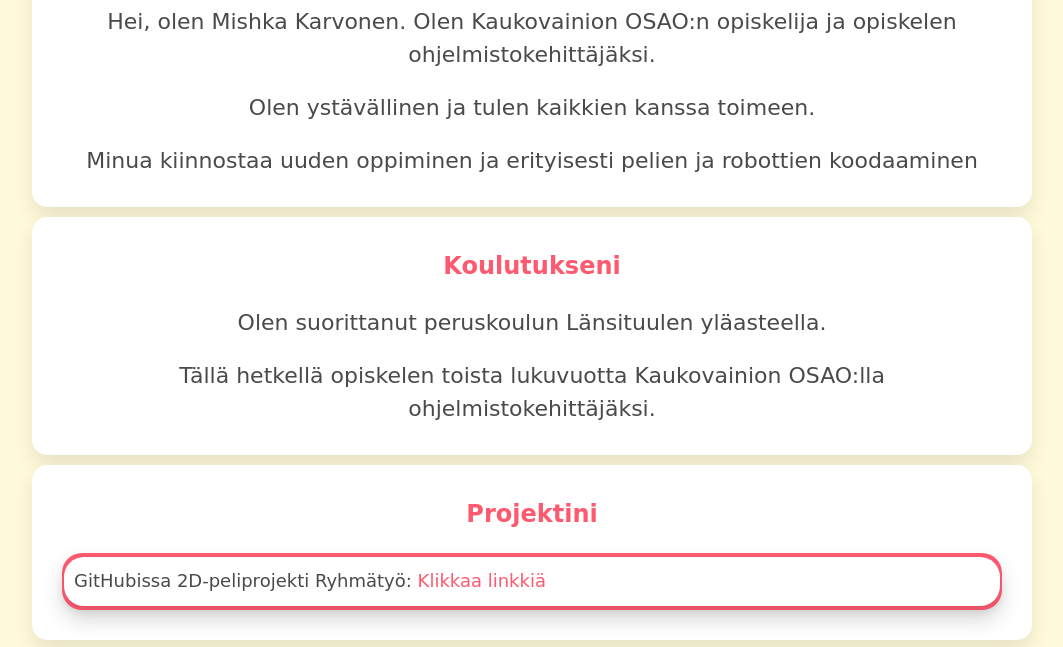
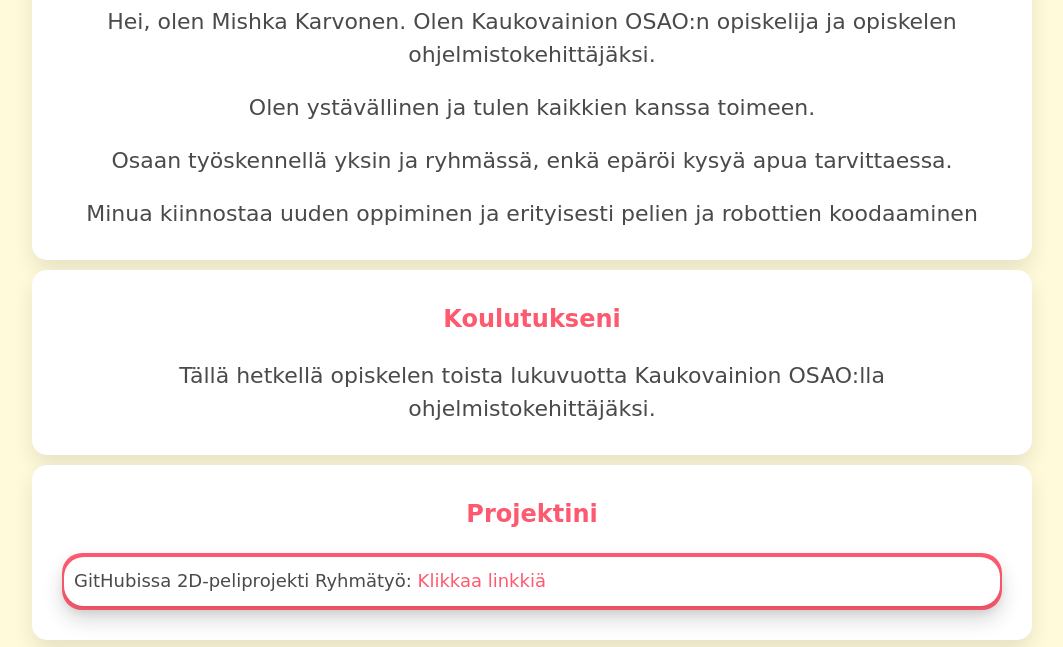
Before and after one commit to karvmis/karvmis.github.io, a plain HTML site: page index.html in a window 1280 px wide. Shown: the part 116-763 px from the top of the page, without its empty margins (108-1171 px from the left). Drawn offline with Linux system fonts and the light colour scheme; a web font is replaced by a local one.

Commit message:
added text and fixed typos

```diff
--- a/index.html
+++ b/index.html
@@ -12,11 +12,11 @@
             <h1>Portfolioni</h1>
             <p>Hei, olen Mishka Karvonen. Olen Kaukovainion OSAO:n opiskelija ja opiskelen ohjelmistokehittäjäksi.</p>
             <p>Olen ystävällinen ja tulen kaikkien kanssa toimeen.</p>
+            <p>Osaan työskennellä yksin ja ryhmässä, enkä epäröi kysyä apua tarvittaessa.</p>
             <p>Minua kiinnostaa uuden oppiminen ja erityisesti pelien ja robottien koodaaminen</p>
     </div>
     <div class="container1">
         <h2>Koulutukseni</h2>
-        <p>Olen suorittanut peruskoulun Länsituulen yläasteella.</p>
         <p>Tällä hetkellä opiskelen toista lukuvuotta Kaukovainion OSAO:lla ohjelmistokehittäjäksi.</p>
     </div>
     <div class="container1">
@@ -29,7 +29,7 @@
         <h2>Taitoni</h2>
         <ul>
             <li>Osaan koodata käyttäen C#, javaScript, HTML ja hiukan C++</li>
-            <li>Olen käyttänyt ja koodannut erilaisia robotteja, kuten <a href="https://shop.unitree.com/products/unitreeyushutechnologydog-artificial-intelligence-companion-bionic-companion-intelligent-robot-go1-quadruped-robot-dog">Go1 education robottikoira</a>ja <a href="https://store.dji.com/fi/shop/robomasters">dji robomaster s1</a></li>
+            <li>Olen käyttänyt ja koodannut erilaisia robotteja, kuten <a href="https://shop.unitree.com/products/unitreeyushutechnologydog-artificial-intelligence-companion-bionic-companion-intelligent-robot-go1-quadruped-robot-dog">Go1 education robottikoira</a> ja <a href="https://store.dji.com/fi/shop/robomasters">dji robomaster s1</a></li>
         </ul>
     </div>
 
```
